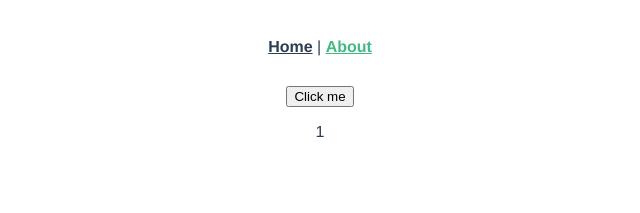
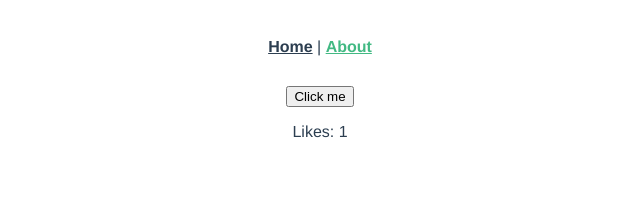
Before and after one commit to JesperPetersenDk/vue-test, a Vue app: page /about in a window 1280 px wide. Both pictures are taken after a click on the button "Click me". Shown: the top 213 px of the page, without its empty margins (320-960 px from the left). Built offline with nearby package versions, Linux system fonts and the light colour scheme.

Commit message:
Add if, else if & else counter

```diff
--- a/src/views/About.vue
+++ b/src/views/About.vue
@@ -1,7 +1,9 @@
 <template>
   <div class="about">
     <button v-on:click="clickNow">Click me</button>
-    <p>{{ counter }}</p>
+    <p v-if="counter == 0">Ingen click lige nu</p>
+    <p v-else-if="counter > 0">Likes: {{ counter }}</p>
+    <p v-else>Fejl her!</p>
   </div>
 </template>
 
@@ -11,7 +13,9 @@ export default {
   el: "about",
   data: function() {
     return {
-      counter: 0
+      counter: 0,
+      x: 0,
+      y: 0
     };
   },
   methods: {
```
